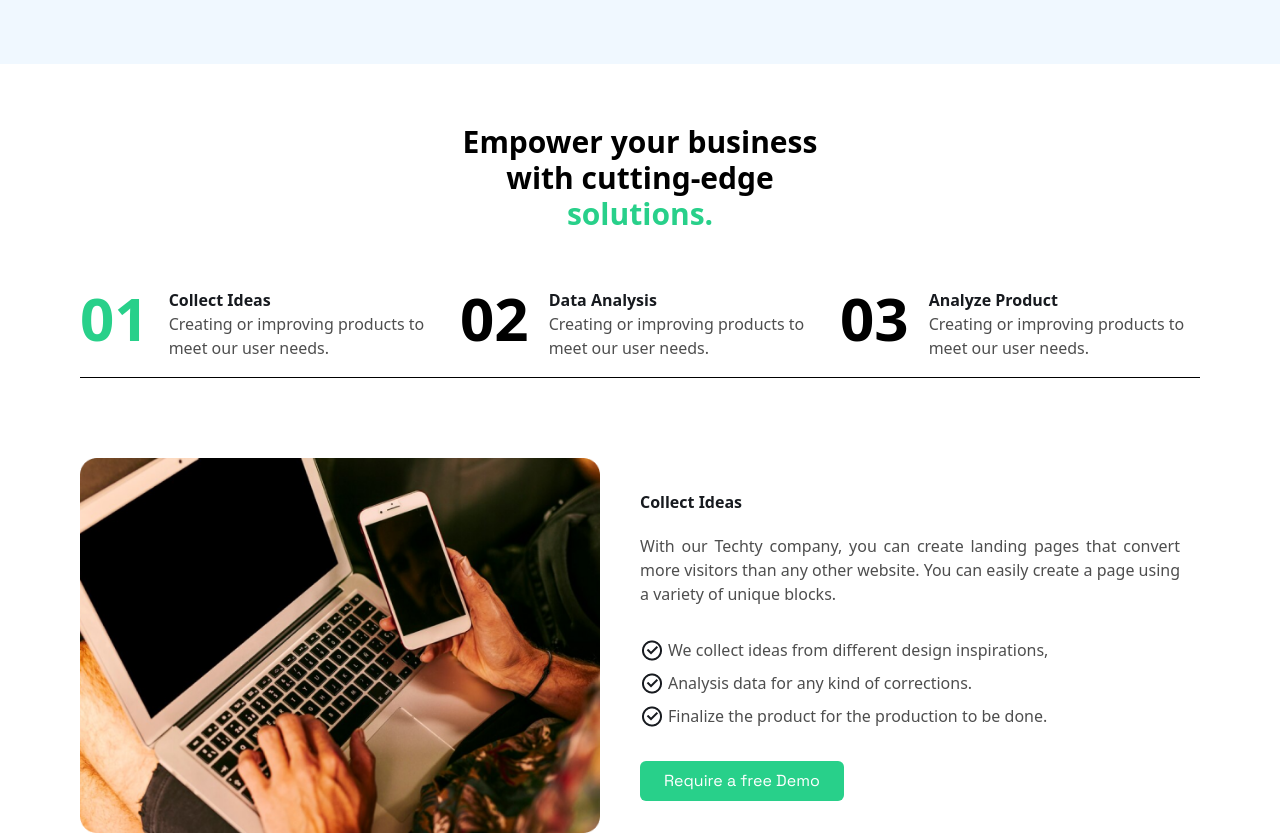
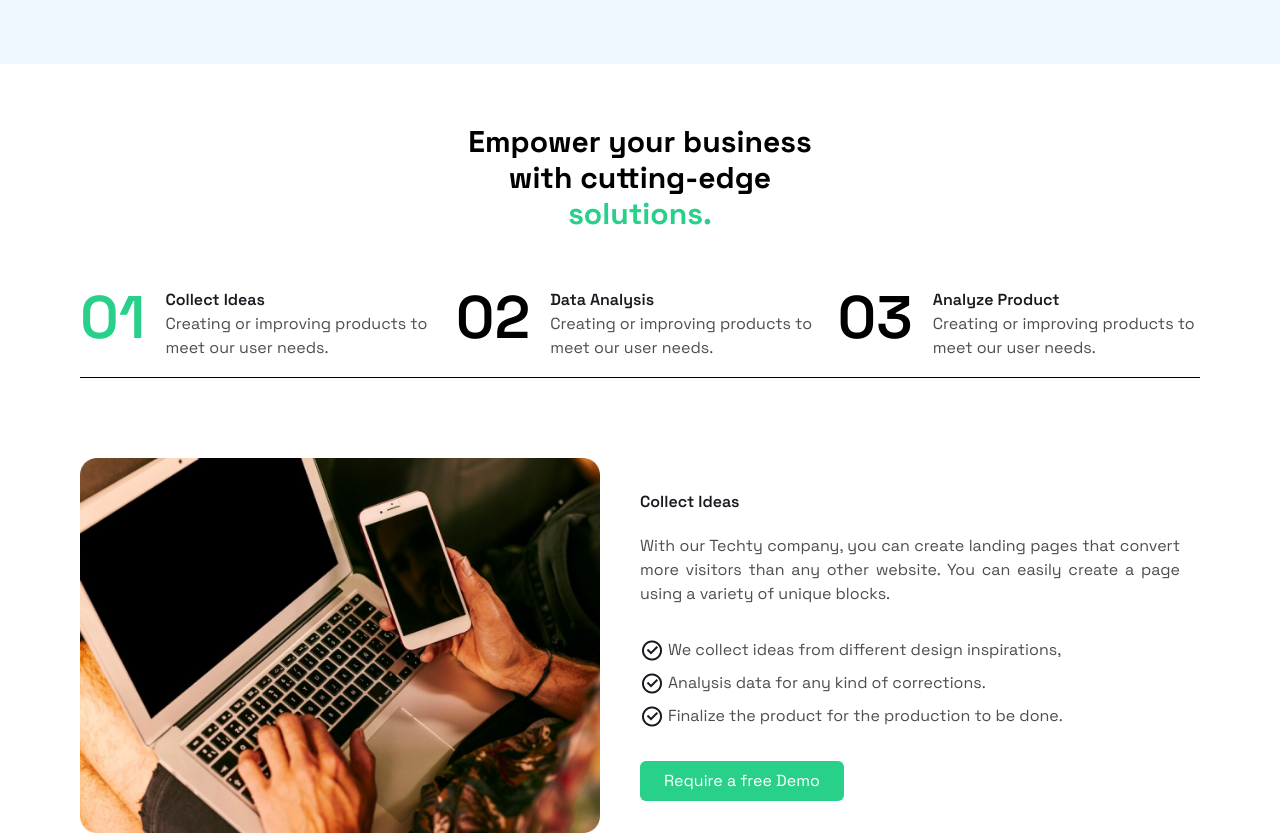
Before and after one commit to Barokah001/Techty-Web, a React (Vite) app: page /services in a window 1280 px wide. Shown: the part 820-1655 px from the top of the page. Built offline with nearby package versions, Linux system fonts and the light colour scheme.

Commit message:
changes has been made to the serviceStates

```diff
--- a/src/components/ServiceStates.jsx
+++ b/src/components/ServiceStates.jsx
@@ -22,9 +22,9 @@ const ServiceStates = () => {
         setThird(!third)
     }
   return (
-    <div className="flex flex-col items-center justify-center px-10 md:px-20 my-15 bg-[#ffffff]">
+    <div className="flex flex-col items-center justify-center px-10 md:px-20 my-15 bg-[#ffffff] font-space">
       <div>
-        <h1 className="text-3xl font-semibold items-center justify-center text-center w-90">
+        <h1 className="text-3xl font-bold items-center justify-center text-center w-90">
           Empower your business <br /> with cutting-edge
           <span className="text-[#28D08A]"> solutions. </span>
         </h1>
```
